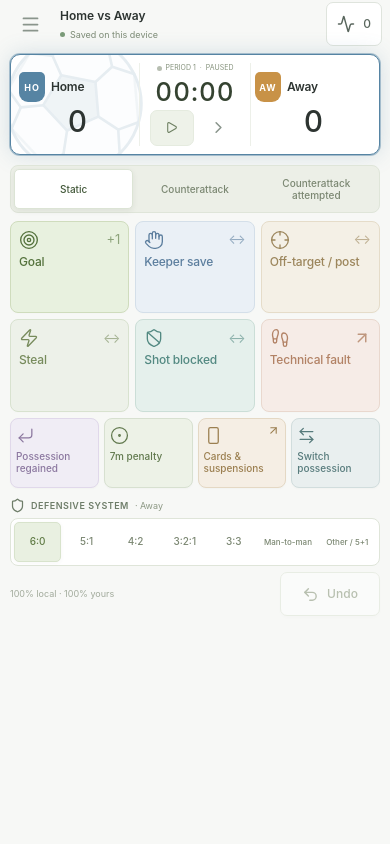
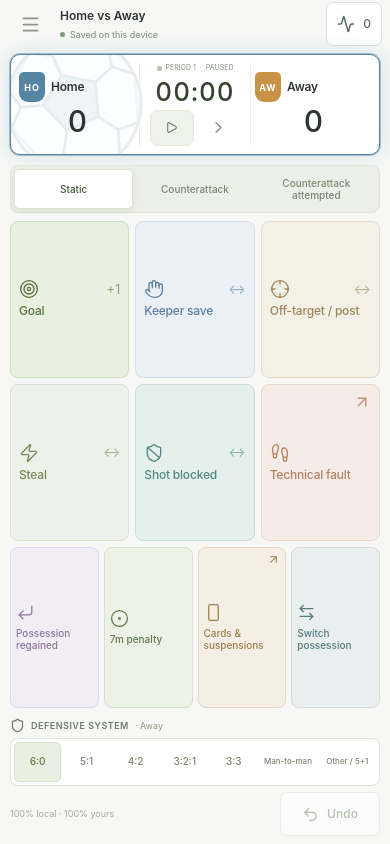
Before and after one commit to estevE11/open-handball-stats, a React (Vite) app: page / in a window 390 px wide. Built offline with nearby package versions, Linux system fonts and the light colour scheme.

Commit message:
fix: fill mobile viewport with tagging buttons

```diff
--- a/src/index.css
+++ b/src/index.css
@@ -2220,6 +2220,9 @@ body:has(dialog[open]) {
   padding: 0;
 }
 @media (max-width: 767px) {
+  .app-shell {
+    height: 100dvh;
+  }
   .app-shell > .topbar,
   .workspace > .workspace-heading,
   .app-shell > .app-footer,
@@ -2262,7 +2265,21 @@ body:has(dialog[open]) {
   .workspace {
     padding: 6px max(10px, env(safe-area-inset-right))
       max(8px, env(safe-area-inset-bottom)) max(10px, env(safe-area-inset-left));
-    flex: none;
+    flex: 1;
+    display: flex;
+    flex-direction: column;
+  }
+  .match-workspace {
+    flex: 1;
+    display: flex;
+    flex-direction: column;
+  }
+  .mobile-toolbar,
+  .scoreboard,
+  .phase-panel,
+  .defense-panel,
+  .tagging-bottom {
+    flex-shrink: 0;
   }
   .scoreboard {
     grid-template-columns: minmax(0, 1fr) 112px minmax(0, 1fr);
@@ -2346,7 +2363,11 @@ body:has(dialog[open]) {
     clip-path: inset(50%);
   }
   .editor-layout {
-    display: block;
+    display: flex;
+    flex: 1;
+  }
+  .tagging-panel {
+    flex: 1;
   }
   .phase-panel {
     margin-bottom: 8px;
@@ -2366,11 +2387,15 @@ body:has(dialog[open]) {
     padding: 3px;
   }
   .action-grid {
+    flex: 2 0 auto;
+    grid-template-rows: repeat(2, 1fr);
     grid-template-columns: repeat(3, minmax(0, 1fr));
     gap: 6px;
   }
   .action {
-    min-height: clamp(66px, 11svh, 96px);
+    position: relative;
+    min-height: 66px;
+    justify-content: center;
     padding: 8px;
     border-radius: 8px;
   }
@@ -2380,6 +2405,11 @@ body:has(dialog[open]) {
   .action-top > svg {
     width: 20px;
     height: 20px;
+  }
+  .action-top > .modal-indicator {
+    position: absolute;
+    top: 8px;
+    right: 8px;
   }
   .action > strong {
     font-size: 12px;
@@ -2390,6 +2420,7 @@ body:has(dialog[open]) {
     display: none;
   }
   .secondary-actions {
+    flex: 1 0 auto;
     grid-template-columns: repeat(4, minmax(0, 1fr));
     gap: 5px;
     margin: 6px 0 10px;
@@ -2398,7 +2429,7 @@ body:has(dialog[open]) {
     min-height: 70px;
     padding: 7px 5px;
     gap: 5px;
-    justify-content: flex-start;
+    justify-content: center;
     border-radius: 8px;
   }
   .aux-action > svg:not(.modal-indicator) {
```
Also changed, not shown: 2 other files (tests, documents, lock files or other folders).
